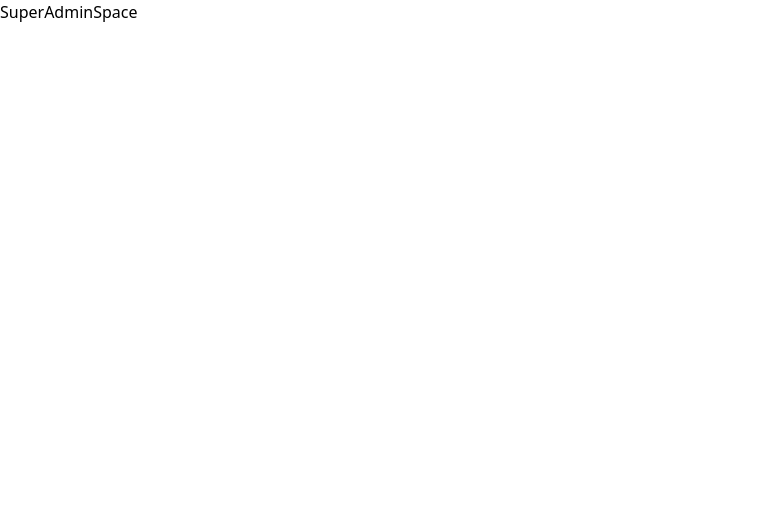
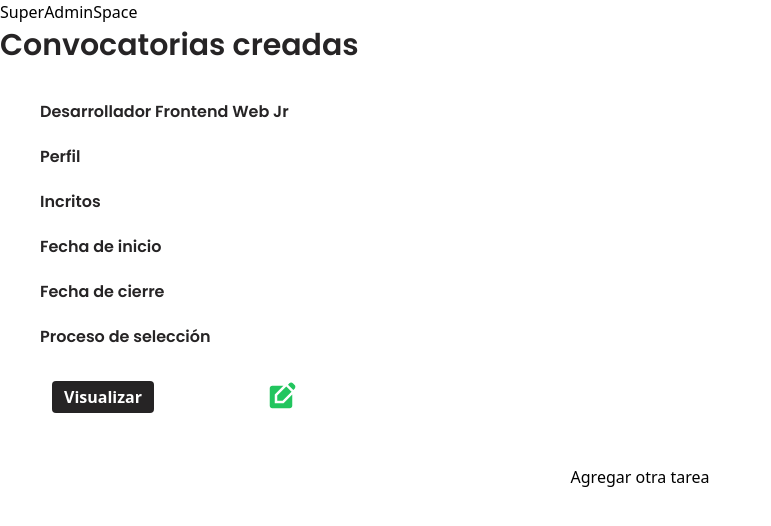
Before and after one commit to programateacademy/PROGRAMATE-SCHOOL-FRONT, a React (Vite) app: page /Superadminspace in a window 1280 px wide. Shown: the top 526 px of the page, without its empty margins (0-771 px from the left). Built offline with nearby package versions, Linux system fonts and the light colour scheme.

Commit message:
card design

```diff
--- a/package.json
+++ b/package.json
@@ -12,7 +12,7 @@
     "axios": "^1.3.4",
     "react": "^18.2.0",
     "react-dom": "^18.2.0",
-    "react-icons": "^4.7.1",
+    "react-icons": "^4.8.0",
     "react-router-dom": "^6.8.1"
   },
   "devDependencies": {
--- a/src/App.jsx
+++ b/src/App.jsx
@@ -6,6 +6,8 @@ import Singup from './pages/Singup'
 import Form from './pages/Form'
 import StudentSpace from './pages/StudentSpace'
 import SuperAdminSpace from './pages/SuperAdminSpace'
+
+
 
 function App() {
 
--- a/src/components/Footer.jsx
+++ b/src/components/Footer.jsx
@@ -24,7 +24,7 @@ export const Footer = () => {
                         <img className='w-44 md:w-2/3' src="https://raw.githubusercontent.com/MariaHerrera03/ImageBank/main/Progr%C3%A1mateSchool/educamas-blanco-y-negro.png" alt="Educamas" />
                         <h2 className='text-yellow font-Poppins font-semibold lg:w-72'>Lorem ipsum dolor sit.</h2>
                     </picture>
-                    <li><Link classname='font-bold' to={'/Superadminspace'}>Contact</Link> </li>
+
 
             {/*about the program*/}
 
--- a/src/components/SuperAdminSpace/Card.jsx
+++ b/src/components/SuperAdminSpace/Card.jsx
@@ -75,14 +75,102 @@ const [procesoSeleccion, setProcesoSeleccion] = useState(tarjeta.procesoSeleccio
 
 
 export default Card*/}
-import React from 'react'
+import React, { useState } from 'react'
+import { MdEditSquare } from 'react-icons/md'
+
+
 
 const Card = () => {
-  return (
-   <>
+    const [todo, setTodo] = useState({
+        task: '',
+        deadline: '',
+        priority: '',
+        description: '',
+        status: ''
+    });
 
-   </>
-  )
+    const [todos, setTodos] = useState([]);
+
+    const handleInputChange = (event) => {
+        const { name, value } = event.target;
+        setTodo({ ...todo, [name]: value });
+    }
+
+    const handleAddTodo = () => {
+        setTodos([...todos, todo]);
+        setTodo({
+            task: '',
+            deadline: '',
+            priority: '',
+            description: '',
+            status: ''
+        });
+    }
+
+    const handleEditTodo = (index) => {
+        const editedTodo = todos[index];
+        setTodo(editedTodo);
+        setTodos([...todos.slice(0, index), ...todos.slice(index + 1)]);
+    }
+
+    return (
+        <>
+            <sub>
+                <h1 className='text-3xl text-dark font-Poppins font-semibold'>
+                    Convocatorias creadas
+                </h1>
+            </sub>
+
+            <section className='flex flex-col p-10 space-y-5 '>
+                <h2 className='text-1xl text-dark font-Poppins font-semibold'>
+                    Desarrollador Frontend Web Jr
+                </h2>
+                <div>
+                    <label className='text-dark font-Poppins font-semibold '>Perfil</label>
+                    <input type="text" name="task" value={todo.task} onChange={handleInputChange} />
+                </div>
+                <div>
+                    <label className='text-dark font-Poppins font-semibold '>Incritos</label>
+                    <input type="text" name="deadline" value={todo.deadline} onChange={handleInputChange} />
+                </div>
+                <div>
+                    <label className='text-dark font-Poppins font-semibold '>Fecha de inicio</label>
+                    <input type="text" name="priority" value={todo.priority} onChange={handleInputChange} />
+                </div>
+                <div>
+                    <label className='text-dark font-Poppins font-semibold '>Fecha de cierre</label>
+                    <input type="text" name="description" value={todo.description} onChange={handleInputChange} />
+                </div>
+                <div>
+                    <label className='text-dark font-Poppins font-semibold '>Proceso de selección</label>
+                    <input type="text" name="status" value={todo.status} onChange={handleInputChange} />
+                </div>
+
+                <section className='flex space-x-28 p-3 '>
+                    <button className='bg-dark bg-gradient-to-r   text-light font-semibold py-1 px-3 rounded shadow-inner'>  Visualizar </button>
+                    <button onClick={handleAddTodo}><MdEditSquare className='text-3xl text-green-500' /></button>
+                </section>
+                    <ul>
+                        {todos.map((todo, index) => (
+                            <li key={index} >
+                                {todo.task} - {todo.deadline} - {todo.priority} - {todo.description} - {todo.status}
+                                <button onClick={() => handleEditTodo(index)}>  <MdEditSquare className='text-3xl text-green-500' />  </button>
+                            </li>
+                        ))}
+                    </ul>
+
+
+                 <button onClick={() => setTodo({
+                        task: '',
+                        deadline: '',
+                        priority: '',
+                        description: '',
+                        status: ''
+                    })}>Agregar otra tarea</button>
+
+            </section>
+        </>
+
+    );
 }
-
 export default Card
--- a/src/components/SuperAdminSpace/CreationComp.jsx
+++ b/src/components/SuperAdminSpace/CreationComp.jsx
@@ -1,11 +1,11 @@
 import React from 'react'
-//Everything about the card commented, code that can be used import Card from './Card'
+ import Card from './Card'
 
 
 const CreationComp = () => {
   return (
     <div>
-  {/*<Card/>*/}
+  <Card/>
     </div>
   )
 }
```
Also changed, not shown: 1 other file (tests, documents, lock files or other folders).
